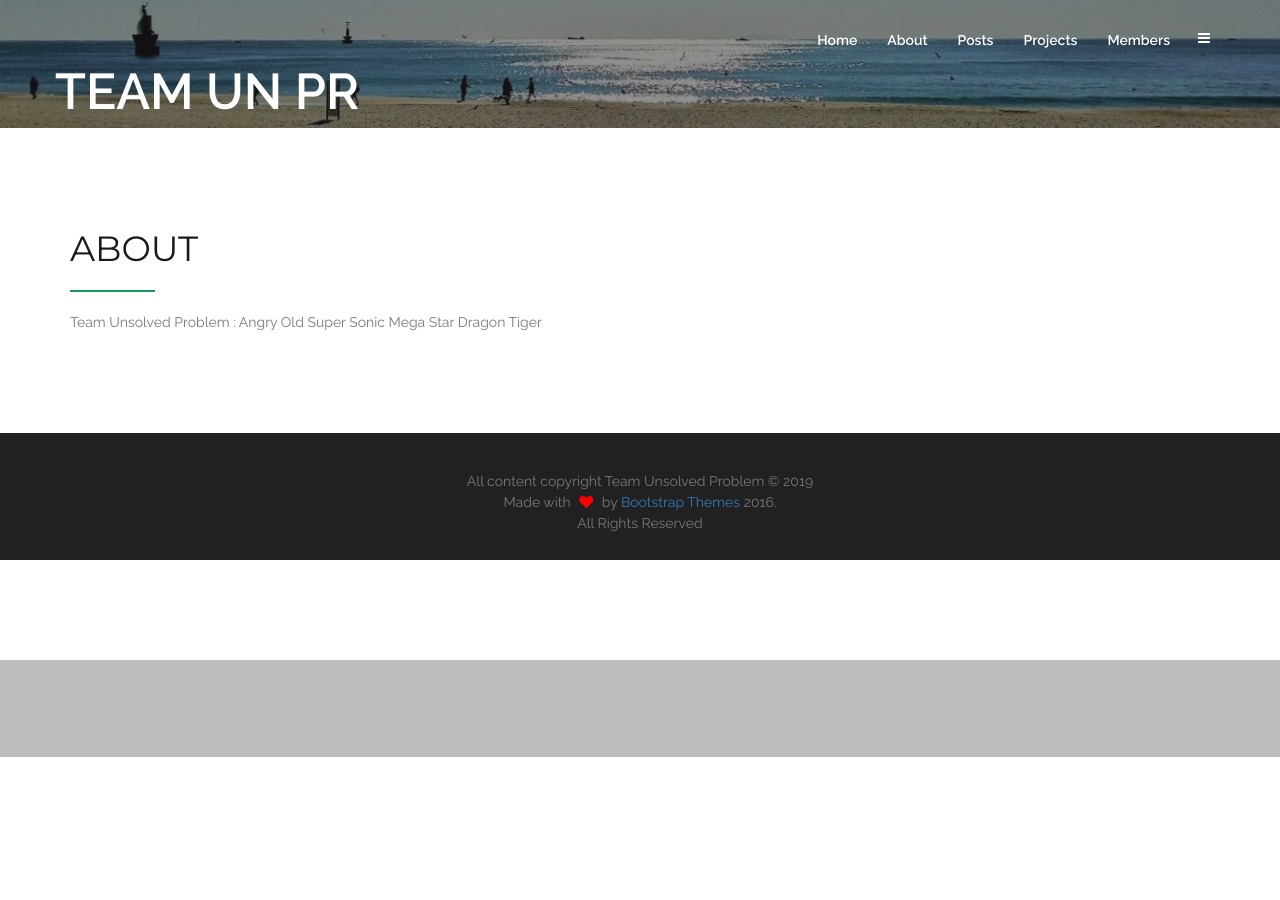
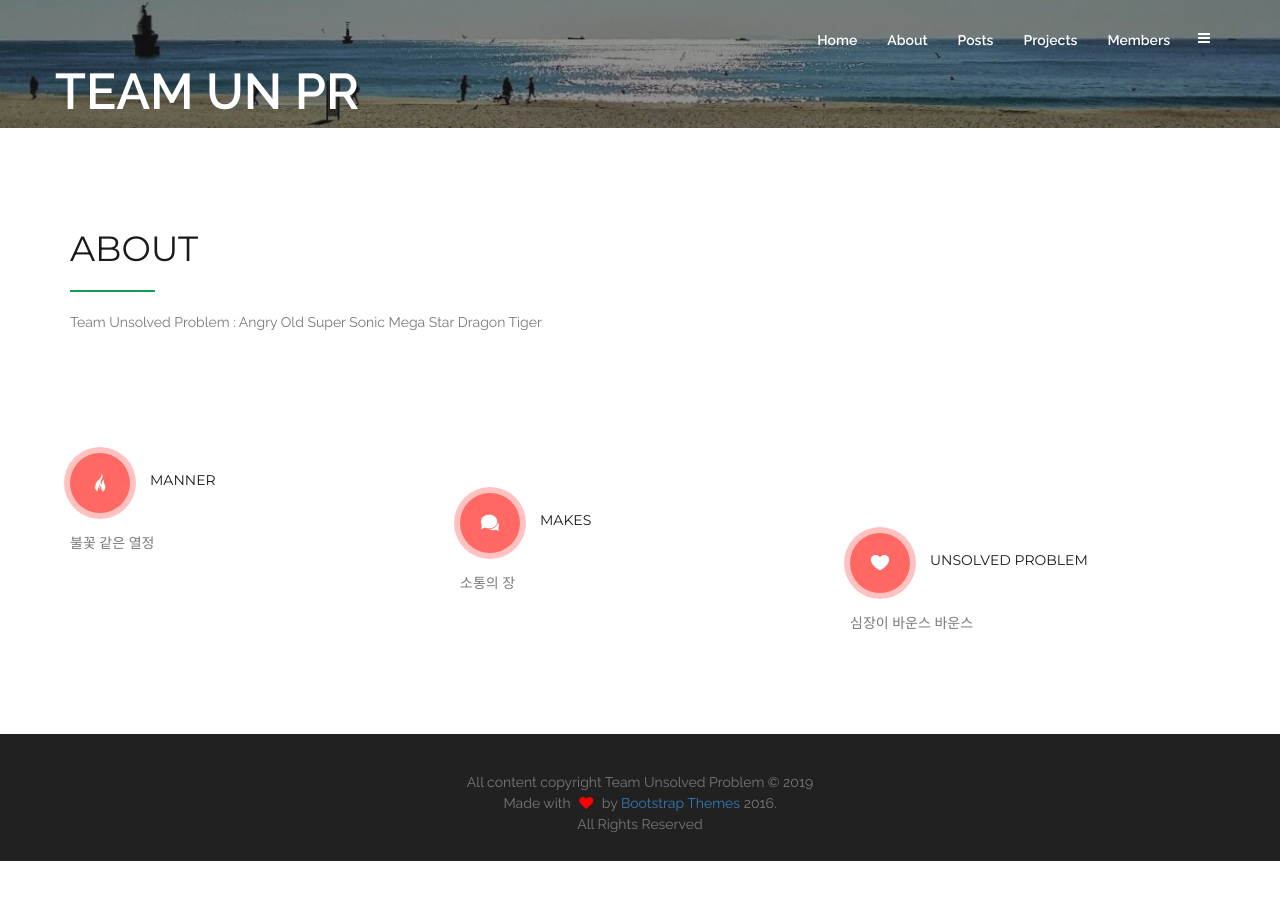
Before and after one commit to unsolvedproblem/unsolvedproblem.github.io, a Jekyll site: the page built from about.html, in a window 1280 px wide and 961 px high. Shown: the top 900 px of the window. Built offline with Jekyll 4.4.1, drawn with Linux system fonts in a browser that asks for light colours; some web fonts are replaced.

Commit message:
Update about.html

```diff
--- a/about.html
+++ b/about.html
@@ -25,11 +25,65 @@
                     </div>
                 </div>
             </div><!--End off row-->
+
             <br />
             <br />
             <br />
             <br />
             <br />
         </div><!--End off container -->
+        <div class="container">
+                    <div class="row">
+                        <div class="about_bottom_content">
+                            <div class="col-md-4">
+                                <div class="about_bottom_item m-top-20">
+                                    <div class="ab_head">
+                                        <div class="ab_head_icon">
+                                            <i class="icofont icofont-fire-burn"></i>
+                                        </div>
+                                        <h6 class="m-top-20"> MANNER</h6>
+                                    </div>
+                                    <p class="m-top-20">불꽃 같은 열정</p>
+                                </div>
+                            </div>
+
+                            <br />
+                            <br />
+
+                            <div class="col-md-4">
+                                <div class="about_bottom_item m-top-20">
+                                    <div class="ab_head">
+                                        <div class="ab_head_icon">
+                                            <i class="icofont icofont-speech-comments"></i>
+                                        </div>
+                                        <h6 class="m-top-20">MAKES</h6>
+                                    </div>
+                                    <p class="m-top-20">소통의 장</p>
+                                </div>
+                            </div>
+
+                            <br />
+                            <br />
+
+                            <div class="col-md-4">
+                                <div class="about_bottom_item m-top-20">
+                                    <div class="ab_head">
+                                        <div class="ab_head_icon">
+                                            <i class="icofont icofont-heart"></i>
+                                        </div>
+                                        <h6 class="m-top-20">UNSOLVED PROBLEM</h6>
+                                    </div>
+                                    <p class="m-top-20">심장이 바운스 바운스</p>
+                                </div>
+                            </div>
+                        </div>
+                    </div> <!--End off row-->
+                </div> <!-- End off container-->
+                <br />
+                <br />
+                <br />
+                <br />
+                <br />
+
   </body>
 </html>
```
